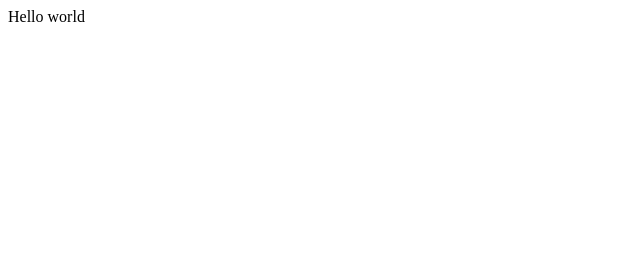
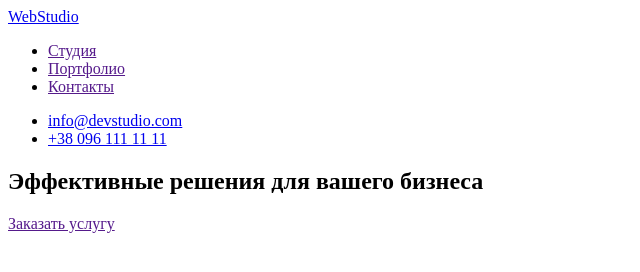
Before and after one commit to RomaKokontsev/goit-markup-hw-01, a plain HTML site: page index.html in a window 1280 px wide. Shown: the whole page, without its empty margins (0-640 px from the left). Drawn offline with Linux system fonts and the light colour scheme.

Commit message:
Добавляет шампку сайта

```diff
--- a/index.html
+++ b/index.html
@@ -3,9 +3,35 @@
 <head>
     <meta charset="UTF-8">
     <meta name="viewport" content="width=device-width, initial-scale=1.0">
-    <title>Document</title>
+    <title>WebStudio</title>
 </head>
 <body>
-    Hello world
+   <!-- Шапка сайта -->
+    <header>
+        <nav>
+            <a href="index.html">WebStudio</a>
+
+            <ul>
+                <li> <a href="">Студия</a></li>
+                <li> <a href="">Портфолио</a></li>
+                <li> <a href="">Контакты</a></li>
+            </ul>
+
+            <ul>
+                <li> <a href="mailto:info@devstudio.com">info@devstudio.com </a></li>
+                <li> <a href="tel:+380961111111">+38 096 111 11 11</a></li>
+            </ul>
+        </nav>
+
+    </header>
+    <main>
+        <section>
+            <h1>Эффективные решения для вашего бизнеса</h1>
+            <a href="">Заказать услугу</a>
+        </section>
+    </main>
+    <footer>
+
+    </footer>
 </body>
 </html>
```
